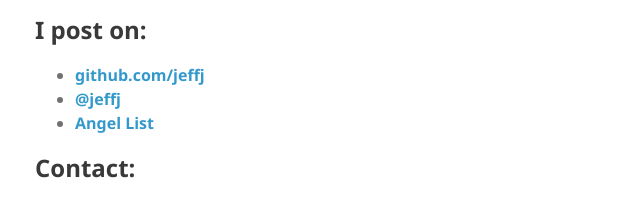
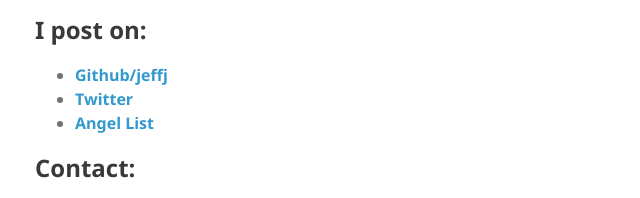
Before and after one commit to jeffj/jeffjme, a plain HTML site: page index.html in a window 1280 px wide. Shown: the part 437-635 px from the top of the page, 175-815 px from the left. Drawn offline with Linux system fonts and the light colour scheme; a script that the page names is missing.

Commit message:
Update index.html

```diff
--- a/index.html
+++ b/index.html
@@ -36,8 +36,8 @@
         <h2>I post on:</h2>
         <p>
           <ul>
-            <li><a href="https://github.com/jeffj">github.com/jeffj</a></li>
-            <li><a href="https://twitter.com/jeffj">@jeffj</a></li>
+            <li><a href="https://github.com/jeffj">Github/jeffj</a></li>
+            <li><a href="https://twitter.com/jeffj">Twitter</a></li>
             <li><a href="https://angel.co/jeffj">Angel List</a></li>
           </ul>
         </p>
@@ -52,9 +52,6 @@
           <textarea type="email" name="body" placeholder="Message" ></textarea>
           <input class="linkButton pull-right" type="submit" />
         </form>
-
-
-
 
 
       <script type="application/javascript" src="http://src.fireform.org/fireform.min.js"></script>
```
